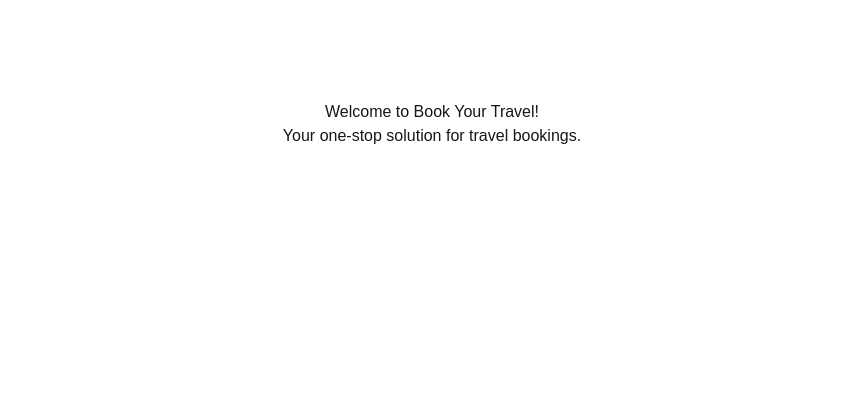
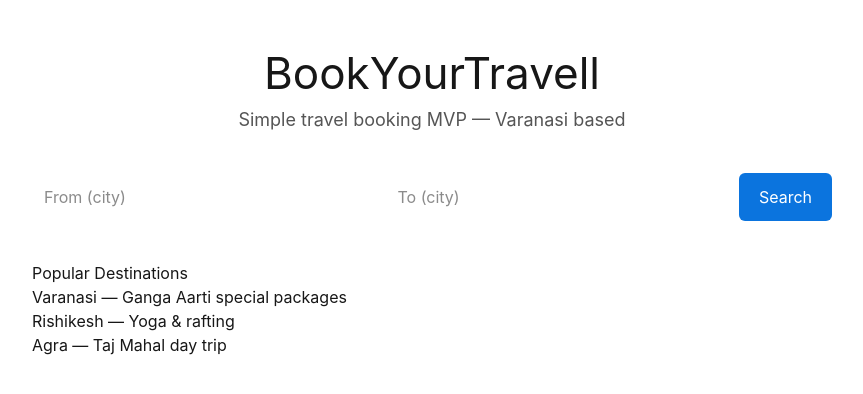
Before and after one commit to Bookyourtravel/travel-booking, a Next.js app: page / in a window 1280 px wide. Shown: the top 394 px of the page, without its empty margins (208-1071 px from the left). Built offline with nearby package versions, Linux system fonts and the light colour scheme.

Commit message:
feat: custom homepage

```diff
--- a/app/page.tsx
+++ b/app/page.tsx
@@ -1,8 +1,28 @@
+// app/page.tsx
 export default function Home() {
   return (
-    <div style={{ textAlign: "center", marginTop: "100px" }}>
-      <h1>Welcome to Book Your Travel!</h1>
-      <p>Your one-stop solution for travel bookings.</p>
-    </div>
+    <main style={{ fontFamily: "Inter, system-ui, Arial", padding: 40, textAlign: "center" }}>
+      <h1 style={{ fontSize: 44, margin: 0 }}>BookYourTravell</h1>
+      <p style={{ fontSize: 18, color: "#555" }}>Simple travel booking MVP — Varanasi based</p>
+
+      <div style={{ maxWidth: 800, margin: "40px auto 0" }}>
+        <div style={{ display: "flex", gap: 10, justifyContent: "center" }}>
+          <input placeholder="From (city)" style={{ padding: 12, flex: 1 }} />
+          <input placeholder="To (city)" style={{ padding: 12, flex: 1 }} />
+          <button style={{ padding: "12px 20px", background: "#0b74de", color: "white", border: "none", borderRadius: 6 }}>
+            Search
+          </button>
+        </div>
+
+        <section style={{ marginTop: 40, textAlign: "left" }}>
+          <h2>Popular Destinations</h2>
+          <ul>
+            <li>Varanasi — Ganga Aarti special packages</li>
+            <li>Rishikesh — Yoga & rafting</li>
+            <li>Agra — Taj Mahal day trip</li>
+          </ul>
+        </section>
+      </div>
+    </main>
   );
 }
```
